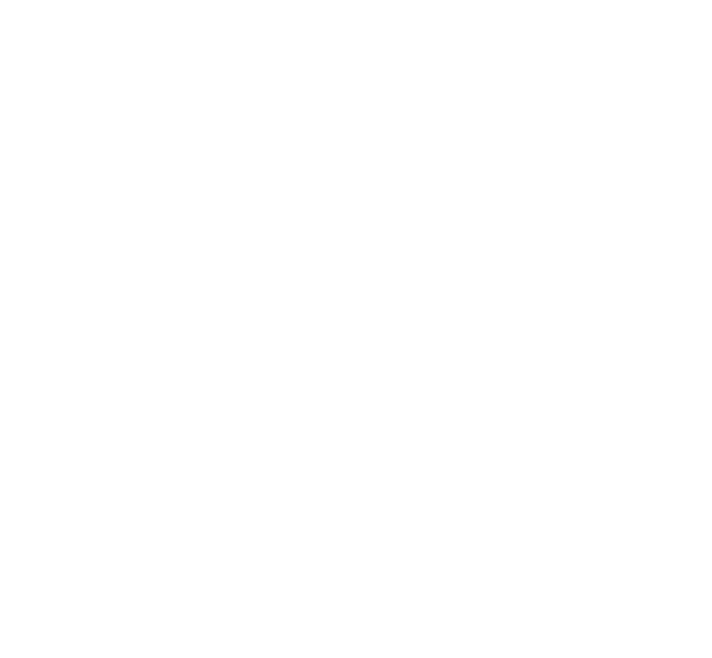
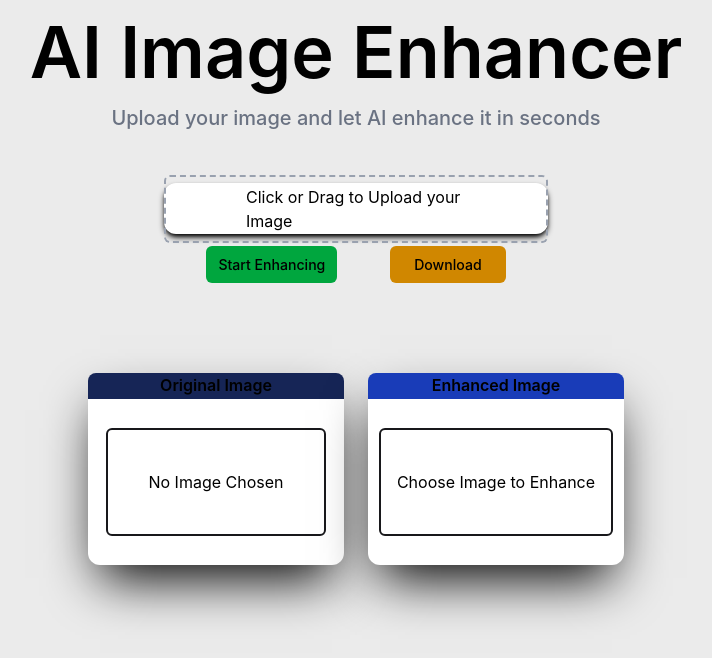
Before and after one commit to Arpit9320/ai-image-enhancer, a React (Vite) app: page / in a window 1280 px wide. Shown: the top 658 px of the page, without its empty margins (284-996 px from the left). Built offline with nearby package versions, Linux system fonts and the light colour scheme.

Commit message:
UI create

```diff
--- a/src/App.jsx
+++ b/src/App.jsx
@@ -1,11 +1,19 @@
+import ActionBtn from "./components/ActionBtn"
+import Header from "./components/Header"
+import ImageContainer from "./components/ImageContainer"
 
 
 
 const App = () => {
   return (
-    <div>
+    <div className="main h-screen w-full bg-[rgb(235, 235, 235)]  font-sans flex flex-col justify-start items-center lg:gap-[2vw] pt-4">
+      <Header/>
 
+      <ActionBtn/>
+
+      <ImageContainer/>
     </div>
+
   )
 }
 
--- a/src/components/ActionBtn.jsx
+++ b/src/components/ActionBtn.jsx
@@ -0,0 +1,19 @@
+import FunctionBtns from './FunctionBtns'
+
+const ActionBtn = () => {
+  return (
+      <div className="actionBtn lg:mt-[2vw] mt-[10vw]">
+
+        <label htmlFor="uploadInput" className="bg-white lg:h-[4vw] lg:w-[30vw] h-[12vw] w-[75vw] rounded-xl cursor-pointer flex justify-center items-center shadow-black shadow-md">
+            <h3 className="text-black border-dashed border-2 border-gray-400 lg:px-20 lg:py-2 px-3 py-0.5 rounded-md">Click or Drag to Upload your Image</h3>
+            <input type="file" id="uploadInput" accept="image/*" hidden/>
+        </label>
+
+        <FunctionBtns/>
+
+
+      </div>
+  )
+}
+
+export default ActionBtn
--- /dev/null
+++ b/src/components/Enhanced.jsx
@@ -0,0 +1,11 @@
+import React from 'react'
+
+const Enhanced = () => {
+  return (
+    <div className="flex-1 flex justify-center items-center">
+          <p className="text-black border-2 whitespace-nowrap border-zinc-900 px-4 py-10 rounded-md">Choose Image to Enhance</p>
+    </div>
+  )
+}
+
+export default Enhanced
--- a/src/components/ExportBtn.jsx
+++ b/src/components/ExportBtn.jsx
@@ -0,0 +1,11 @@
+
+
+const ExportBtn = () => {
+  return (
+    <>
+      <button className="text-black bg-yellow-600 border-none outline-none px-6 text-[1.1vw] font-medium hover:bg-yellow-700 transition-all ease cursor-not-allowed rounded-md py-2" disabled>Download</button>
+    </>
+  )
+}
+
+export default ExportBtn
--- /dev/null
+++ b/src/components/FunctionBtns.jsx
@@ -0,0 +1,13 @@
+import ExportBtn from './ExportBtn'
+import StartBtn from './StartBtn'
+
+const FunctionBtns = () => {
+  return (
+    <div className="mt-3 flex w-full justify-around px-4">
+        <StartBtn/>
+        <ExportBtn/>
+    </div>
+  )
+}
+
+export default FunctionBtns
--- a/src/components/Header.jsx
+++ b/src/components/Header.jsx
@@ -2,8 +2,9 @@
 
 const Header = () => {
   return (
-    <div>
-
+    <div className="">
+        <h2 className="text-center lg:text-7xl text-[10vw] font-semibold">AI Image Enhancer</h2>
+        <h4 className="text-center lg:mt-4 mt-1 lg:text-xl text-[3vw] text-gray-500 font-medium">Upload your image and let AI enhance it in seconds</h4>
     </div>
   )
 }
--- a/src/components/ImageContainer.jsx
+++ b/src/components/ImageContainer.jsx
@@ -0,0 +1,23 @@
+import React from 'react'
+import Original from './Original'
+import Enhanced from './Enhanced'
+
+const ImageContainer = () => {
+  return (
+    <div className="flex lg:flex-row flex-col justify-center items-center gap-6 lg:mt-[5vw] mt-[12vw]">
+
+      <div className="original bg-white lg:h-[15vw] lg:w-[20vw] h-[30vh] w-[40vh] flex flex-col rounded-xl  shadow-black shadow-2xl">
+        <h4 className="text-black text-center bg-blue-950 font-semibold pb-0.5 rounded-t-lg">Original Image</h4>
+        <Original/>
+      </div>
+
+      <div className="enhanced bg-white lg:h-[15vw] lg:w-[20vw] h-[30vh] w-[40vh] flex flex-col rounded-xl shadow-black shadow-2xl">
+        <h4 className="text-black text-center bg-blue-800 font-semibold pb-0.5 rounded-t-lg ">Enhanced Image</h4>
+        <Enhanced/>
+      </div>
+
+    </div>
+  )
+}
+
+export default ImageContainer
--- /dev/null
+++ b/src/components/Original.jsx
@@ -0,0 +1,11 @@
+
+
+const Original = () => {
+  return (
+    <div className="flex-1 flex justify-center items-center">
+        <p className="text-black border-2 whitespace-nowrap border-zinc-900 px-10 py-10 rounded-md">No Image Chosen</p>
+    </div>
+  )
+}
+
+export default Original
--- /dev/null
+++ b/src/components/StartBtn.jsx
@@ -0,0 +1,11 @@
+
+
+const StartBtn = () => {
+  return (
+    <>
+      <button className="text-black bg-green-600 border-none outline-none px-3 text-[1.1vw] font-medium hover:bg-green-700 transition-all ease cursor-not-allowed rounded-md py-2">Start Enhancing</button>
+    </>
+  )
+}
+
+export default StartBtn
--- a/src/index.css
+++ b/src/index.css
@@ -1 +1,5 @@
 @import "tailwindcss";
+
+.main{
+    background-color: rgb(235, 235, 235);
+}
```
